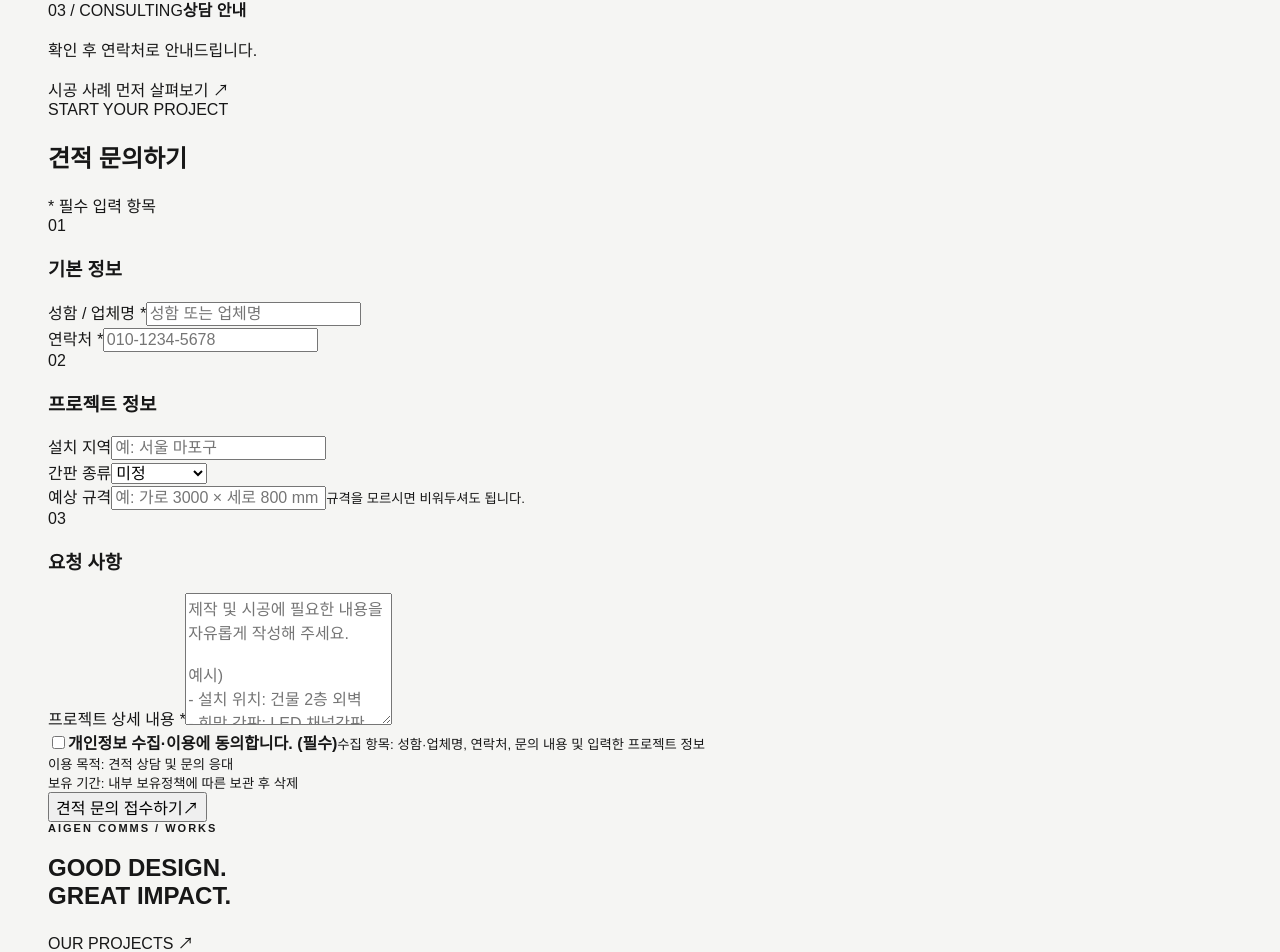
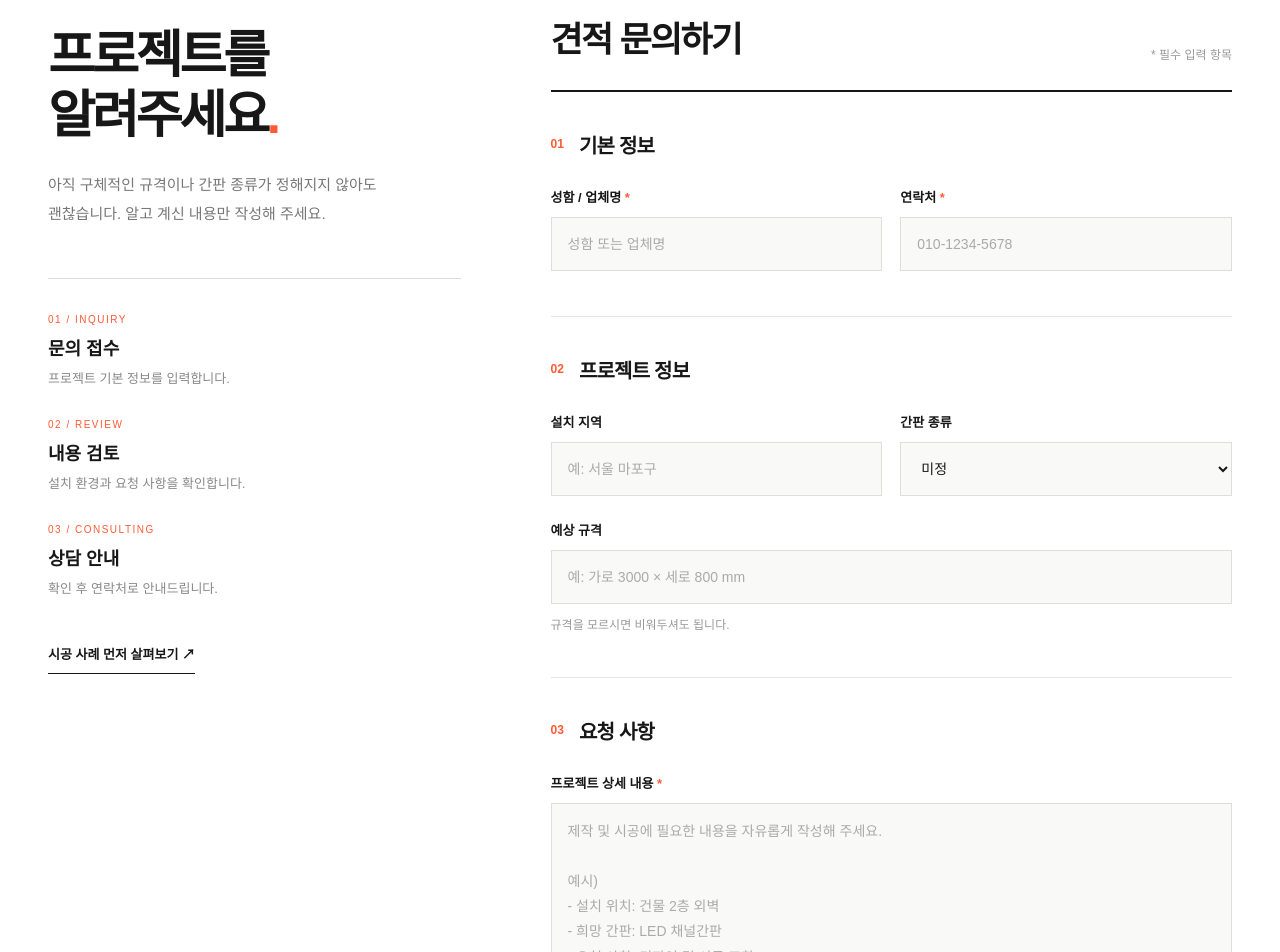
Before and after one commit to jiniltae/aigen-comms-sign-V.1, a Next.js app: page /quote in a window 1280 px wide. Shown: the part 678-1630 px from the top of the page. Built offline with nearby package versions, Linux system fonts and the light colour scheme.

Commit message:
Update globals.css

```diff
--- a/app/globals.css
+++ b/app/globals.css
@@ -1304,3 +1304,430 @@ button:disabled{opacity:.55;cursor:not-allowed}
     padding: 55px 0;
   }
 }
+
+/* ==========================================
+   AIGEN COMMS - QUOTE PAGE V1
+========================================== */
+
+.quote-page {
+  background: #fff;
+}
+
+.quote-hero {
+  background: #f5f5f3;
+  padding: 75px 0 90px;
+}
+
+.quote-hero-grid {
+  display: grid;
+  grid-template-columns: 1.5fr 1fr;
+  align-items: end;
+  gap: 50px;
+  margin-top: 55px;
+}
+
+.quote-hero-eyebrow {
+  font-size: 11px;
+  font-weight: 700;
+  letter-spacing: 2px;
+  color: #ff5a36;
+}
+
+.quote-hero h1 {
+  font-size: clamp(60px, 8vw, 120px);
+  line-height: .95;
+  letter-spacing: -.085em;
+  font-weight: 900;
+  margin: 24px 0 0;
+}
+
+.quote-hero h1 span {
+  color: #ff5a36;
+}
+
+.quote-hero-description {
+  padding-bottom: 8px;
+}
+
+.quote-hero-description strong {
+  display: block;
+  font-size: clamp(20px, 2.2vw, 28px);
+  line-height: 1.5;
+  letter-spacing: -.04em;
+}
+
+.quote-hero-description p {
+  margin: 22px 0 0;
+  color: #777;
+  font-size: 14px;
+  line-height: 1.9;
+}
+
+.quote-content {
+  padding: 100px 0 130px;
+}
+
+.quote-layout {
+  display: grid;
+  grid-template-columns: minmax(0, 1fr) minmax(0, 1.65fr);
+  gap: clamp(40px, 7vw, 110px);
+  align-items: start;
+}
+
+.quote-sidebar {
+  position: sticky;
+  top: 40px;
+}
+
+.quote-sidebar h2 {
+  font-size: clamp(36px, 4vw, 58px);
+  line-height: 1.18;
+  letter-spacing: -.065em;
+  margin: 35px 0 25px;
+}
+
+.quote-sidebar h2 span {
+  color: #ff5a36;
+}
+
+.quote-sidebar > p {
+  font-size: 15px;
+  color: #777;
+  line-height: 1.9;
+  max-width: 340px;
+}
+
+.quote-sidebar-divider {
+  height: 1px;
+  background: #ddd;
+  margin: 50px 0 35px;
+}
+
+.quote-sidebar-note {
+  margin-bottom: 32px;
+}
+
+.quote-sidebar-note > span {
+  display: block;
+  font-size: 10px;
+  letter-spacing: 1.5px;
+  color: #ff5a36;
+  margin-bottom: 9px;
+}
+
+.quote-sidebar-note strong {
+  display: block;
+  font-size: 18px;
+}
+
+.quote-sidebar-note p {
+  color: #888;
+  font-size: 13px;
+  margin-top: 8px;
+}
+
+.quote-project-link {
+  display: inline-block;
+  margin-top: 15px;
+  padding-bottom: 10px;
+  border-bottom: 1px solid #171717;
+  font-size: 13px;
+  font-weight: 700;
+}
+
+.quote-project-link:hover {
+  color: #ff5a36;
+}
+
+.quote-form-panel {
+  min-width: 0;
+}
+
+.quote-form-heading {
+  display: flex;
+  justify-content: space-between;
+  align-items: end;
+  gap: 20px;
+  padding-bottom: 28px;
+  border-bottom: 2px solid #171717;
+}
+
+.quote-form-heading > div > span {
+  font-size: 11px;
+  letter-spacing: 2px;
+  color: #ff5a36;
+  font-weight: 700;
+}
+
+.quote-form-heading h2 {
+  font-size: 35px;
+  letter-spacing: -.05em;
+  margin: 14px 0 0;
+}
+
+.quote-required-guide {
+  color: #999;
+  font-size: 12px;
+  white-space: nowrap;
+}
+
+.quote-form-section {
+  padding: 38px 0 45px;
+  border-bottom: 1px solid #e5e5e2;
+}
+
+.quote-form-section-title {
+  display: flex;
+  align-items: center;
+  gap: 15px;
+  margin-bottom: 28px;
+}
+
+.quote-form-section-title span {
+  font-size: 12px;
+  font-weight: 800;
+  color: #ff5a36;
+}
+
+.quote-form-section-title h3 {
+  font-size: 20px;
+  margin: 0;
+  letter-spacing: -.04em;
+}
+
+.quote-field-grid {
+  display: grid;
+  grid-template-columns: repeat(2, minmax(0, 1fr));
+  gap: 24px 18px;
+}
+
+.quote-field {
+  display: flex;
+  flex-direction: column;
+  gap: 11px;
+  min-width: 0;
+}
+
+.quote-field-full {
+  grid-column: 1 / -1;
+}
+
+.quote-field label {
+  font-size: 13px;
+  font-weight: 700;
+}
+
+.quote-field label em {
+  color: #ff5a36;
+  font-style: normal;
+}
+
+.quote-field input,
+.quote-field select,
+.quote-field textarea {
+  display: block;
+  width: 100%;
+  min-width: 0;
+  min-height: 54px;
+  padding: 15px 16px;
+  border: 1px solid #dededb;
+  border-radius: 0;
+  background: #f9f9f7;
+  color: #171717;
+  font-size: 14px;
+  outline: none;
+  transition: border-color .2s, background .2s;
+}
+
+.quote-field textarea {
+  min-height: 210px;
+  resize: vertical;
+  line-height: 1.8;
+}
+
+.quote-field input:focus,
+.quote-field select:focus,
+.quote-field textarea:focus {
+  border-color: #ff5a36;
+  background: #fff;
+}
+
+.quote-field input::placeholder,
+.quote-field textarea::placeholder {
+  color: #aaa;
+}
+
+.quote-field small {
+  color: #999;
+  font-size: 12px;
+}
+
+.quote-privacy {
+  background: #f5f5f3;
+  padding: 25px;
+  margin-top: 35px;
+}
+
+.quote-privacy label {
+  display: flex;
+  align-items: flex-start;
+  gap: 12px;
+  cursor: pointer;
+}
+
+.quote-privacy input {
+  width: 18px;
+  height: 18px;
+  flex-shrink: 0;
+  accent-color: #ff5a36;
+  margin-top: 2px;
+}
+
+.quote-privacy strong {
+  display: block;
+  font-size: 13px;
+  margin-bottom: 12px;
+}
+
+.quote-privacy small {
+  display: block;
+  font-size: 12px;
+  color: #888;
+  line-height: 1.9;
+}
+
+.quote-submit {
+  display: flex;
+  align-items: center;
+  justify-content: space-between;
+  width: 100%;
+  padding: 23px 27px;
+  background: #171717;
+  color: #fff;
+  border: none;
+  font-size: 16px;
+  font-weight: 700;
+  margin-top: 22px;
+  transition: background .2s;
+}
+
+.quote-submit:hover:not(:disabled) {
+  background: #ff5a36;
+}
+
+.quote-submit > span:last-child {
+  font-size: 23px;
+  font-weight: 400;
+}
+
+.quote-status {
+  padding: 16px 20px;
+  margin-top: 20px;
+  font-size: 14px;
+  line-height: 1.7;
+  background: #f5f5f3;
+}
+
+.quote-status-error {
+  color: #c62828;
+  background: #fff0ed;
+}
+
+.quote-status-success {
+  color: #167a43;
+  background: #edf8f1;
+}
+
+.quote-bottom {
+  background: #171717;
+  color: #fff;
+  padding: 95px 0;
+}
+
+.quote-bottom h2 {
+  font-size: clamp(45px, 7vw, 100px);
+  font-weight: 900;
+  letter-spacing: -.075em;
+  line-height: 1;
+  margin: 35px 0 45px;
+}
+
+.quote-bottom h2 span {
+  color: #ff5a36;
+}
+
+.quote-bottom a {
+  display: inline-block;
+  padding-bottom: 10px;
+  border-bottom: 1px solid #fff;
+  font-size: 13px;
+  font-weight: 700;
+}
+
+.quote-bottom a:hover {
+  color: #ff5a36;
+  border-color: #ff5a36;
+}
+
+@media (max-width: 900px) {
+  .quote-hero-grid {
+    grid-template-columns: 1fr;
+    gap: 35px;
+  }
+
+  .quote-layout {
+    grid-template-columns: 1fr;
+    gap: 65px;
+  }
+
+  .quote-sidebar {
+    position: static;
+  }
+
+  .quote-sidebar-divider,
+  .quote-sidebar-note {
+    display: none;
+  }
+}
+
+@media (max-width: 750px) {
+  .quote-hero {
+    padding: 50px 0 65px;
+  }
+
+  .quote-hero-grid {
+    margin-top: 40px;
+  }
+
+  .quote-hero h1 {
+    font-size: clamp(55px, 11vw, 85px);
+  }
+
+  .quote-content {
+    padding: 65px 0 80px;
+  }
+
+  .quote-form-heading h2 {
+    font-size: 29px;
+  }
+
+  .quote-field-grid {
+    grid-template-columns: 1fr;
+  }
+
+  .quote-form-section {
+    padding: 32px 0;
+  }
+
+  .quote-privacy {
+    padding: 20px;
+  }
+
+  .quote-bottom {
+    padding: 65px 0;
+  }
+
+  .quote-bottom h2 {
+    font-size: clamp(42px, 10vw, 70px);
+  }
+}
```
